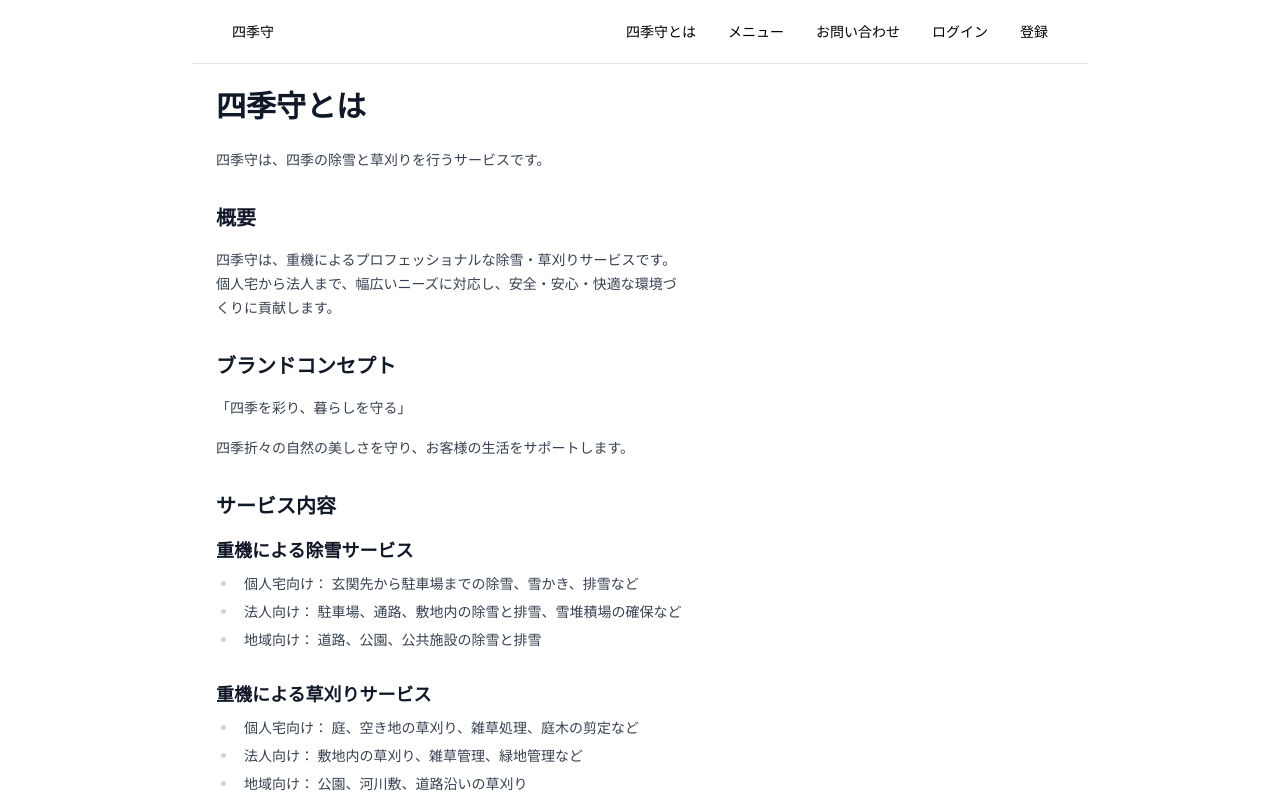
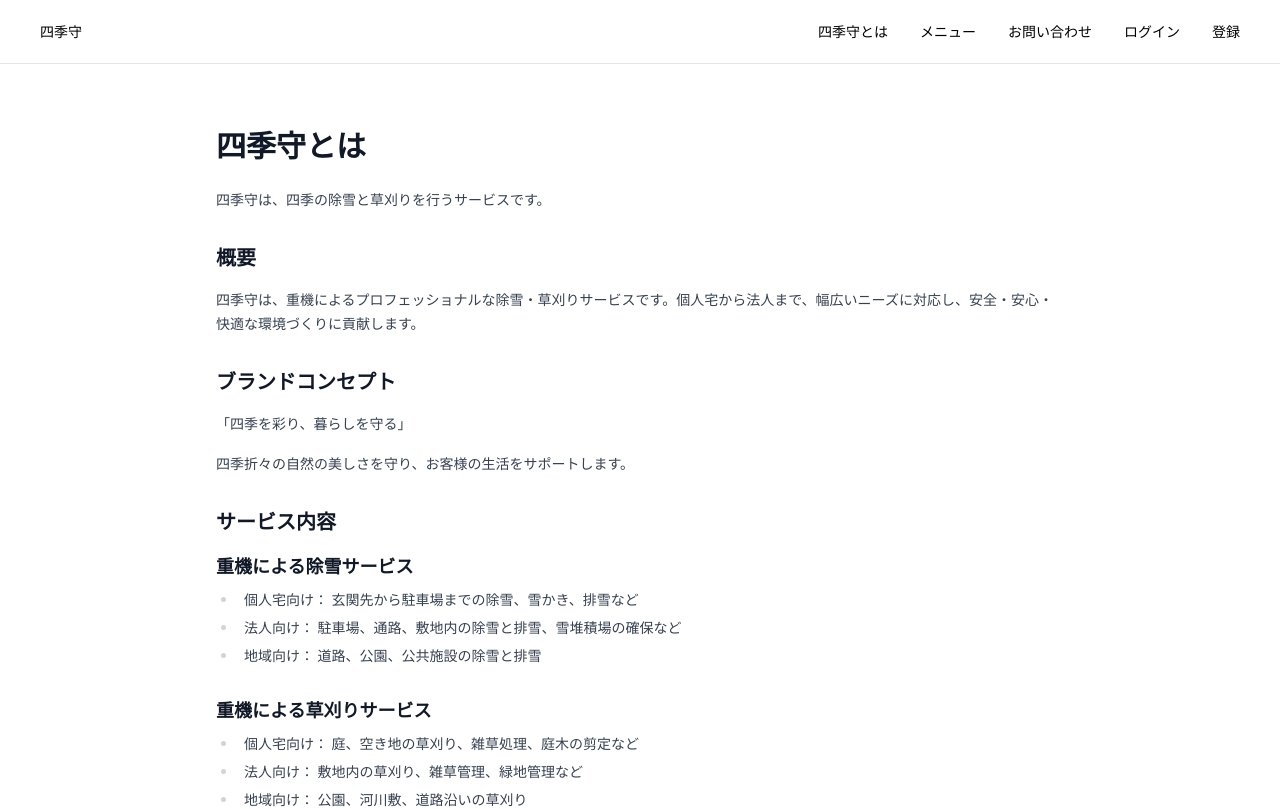
Before and after one commit to mitsukura/shikimori, a Next.js app: page /about in a window 1280 px wide. Shown: the top 809 px of the page. Built offline with nearby package versions, Linux system fonts and the light colour scheme; no server answers.

Commit message:
fix: Update container styles and layout spacing across components

```diff
--- a/app/about/page.tsx
+++ b/app/about/page.tsx
@@ -1,7 +1,7 @@
 export default function About() {
   return (
     <>
-      <div className='p-6 prose prose-sm'>
+      <div className='container mx-auto max-w-4xl mt-10 p-6 prose prose-sm'>
         <h1>四季守とは</h1>
         <p>
           四季守は、四季の除雪と草刈りを行うサービスです。
--- a/app/components/Header.tsx
+++ b/app/components/Header.tsx
@@ -16,7 +16,7 @@ import { useIsAdmin } from '@/lib/hooks/useIsAdmin' // 管理者判定フック
 export default function Header() {
   const { isAdmin, isLoading } = useIsAdmin(); // 管理者判定フックを使用
   return (
-    <header className='flex h-16 items-center justify-between border-b border-slate-200 px-6'>
+    <header className='flex h-16 items-center justify-between border-b px-6'>
       <h1 className='font-bold'>
         <Button variant='ghost' asChild>
           <Link href='/'>四季守</Link>
--- a/app/globals.css
+++ b/app/globals.css
@@ -2,7 +2,7 @@
 @tailwind components;
 @tailwind utilities;
 body{
-	@apply container mx-auto max-w-4xl bg-white text-black dark:bg-slate-950 dark:text-slate-100
+	@apply mx-auto bg-white text-black dark:bg-slate-950 dark:text-slate-100
 }
 @layer base {
   :root {
--- a/app/menu/page.tsx
+++ b/app/menu/page.tsx
@@ -2,7 +2,7 @@ import Hero from "../components/Hero";
 
 export default function Page() {
   return (
-    <div className="mt-12">
+    <div className="container mx-auto max-w-4xl mt-10">
     <Hero />
     </div>
   )
--- a/app/page.tsx
+++ b/app/page.tsx
@@ -1,8 +1,6 @@
 import { createClient } from '@/lib/supabase/server'
 
 import Hero from './components/Hero'
-import Achievements from './components/Achievements'
-import Contact from './components/contact'
 
 export default async function Home() {
   let data = null
@@ -26,10 +24,10 @@ export default async function Home() {
   }
 
   return (
-    <main className='flex max-w-4xl flex-col gap-16 px-6 py-12'>
+    <main className='container mx-auto max-w-4xl flex flex-col gap-16 px-6 py-12'>
       <Hero />
-      <Achievements />
-      <Contact />
+      {/* <Achievements /> */}
+      {/* <Contact /> */}
     </main>
   )
 }
```
